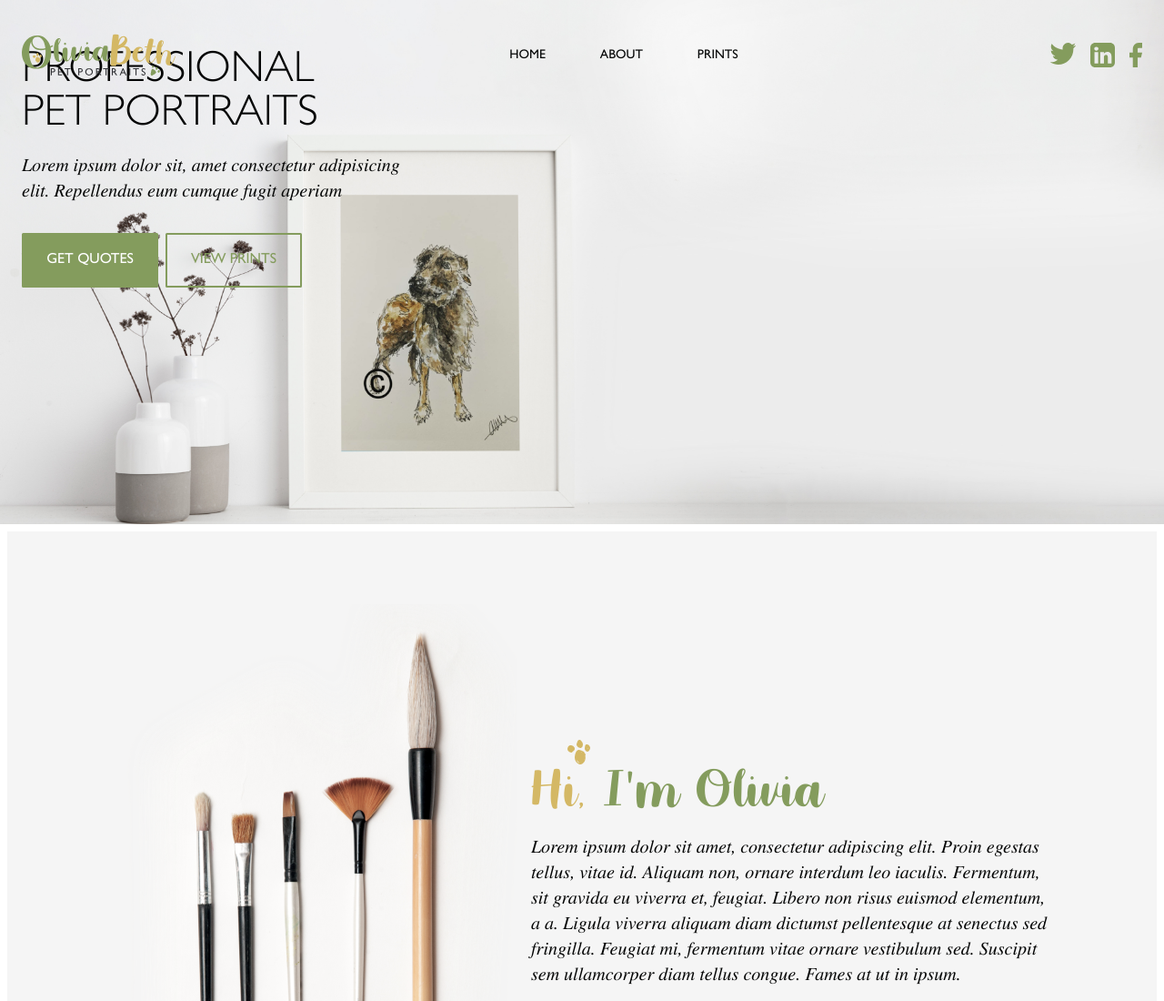
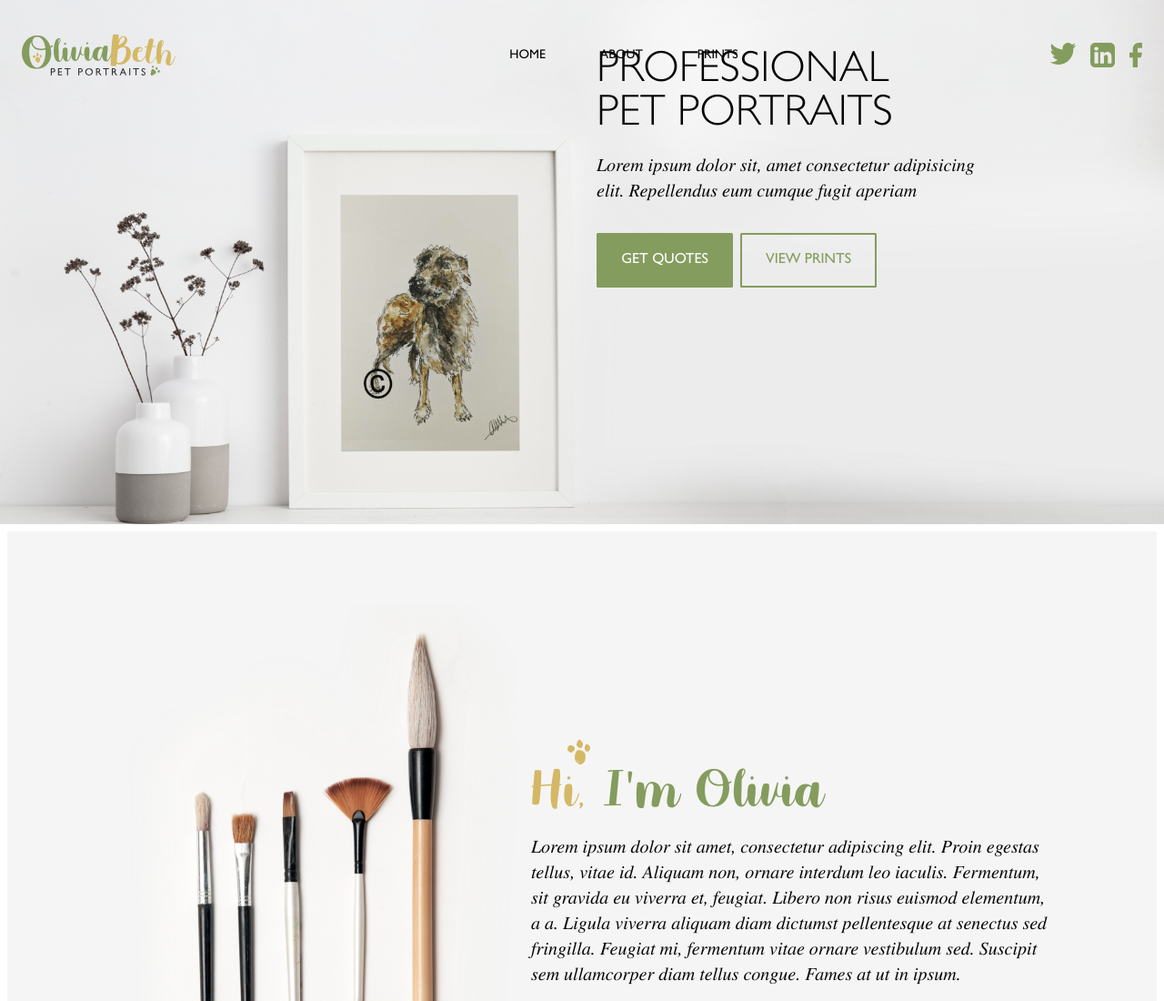
Before and after one commit to kvtemadden/olivia-beth, a website: page index.html in a window 1280 px wide. Shown: the top 1100 px of the page at 91% size. Drawn offline with nearby package versions, Linux system fonts and the light colour scheme; a web font is replaced by a local one.

Commit message:
header fix

```diff
--- a/index.css
+++ b/index.css
@@ -122,6 +122,15 @@
     border-radius: 8px;
     border: var(--primary)solid 2px;
     text-align: left;
+}
+}
+
+@media only screen and (min-width: 768px) {
+.hero--text {
+    width: 100%;
+    margin-left: 50%;
+    margin-top: 12vw;
+    box-sizing: border-box;
 }
 }
 
```
